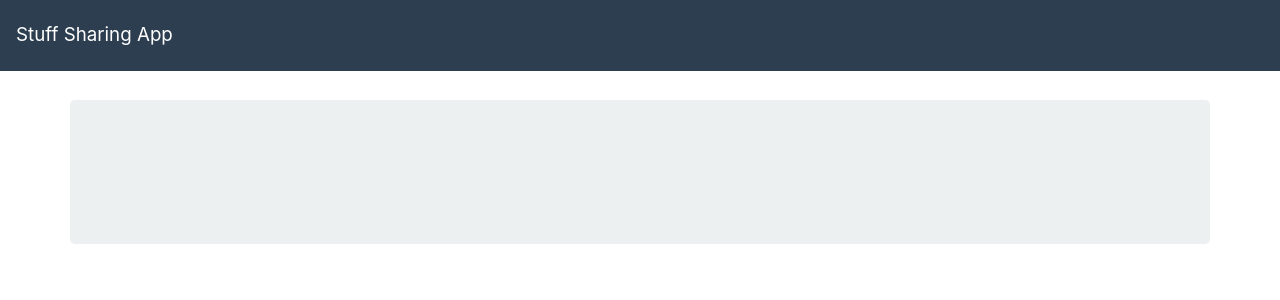
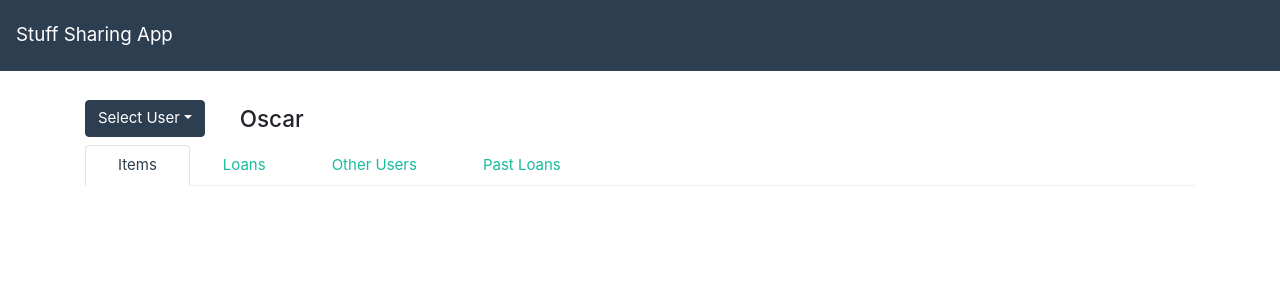
Before and after one commit to jshoung/CS2102, a React (Create React App) app in the folder client/: page / in a window 1280 px wide. Shown: the top 300 px of the page. Built offline with nearby package versions, Linux system fonts and the light colour scheme; no server answers.

Commit message:
Added Simple design to select user and tabs to display data

```diff
--- a/client/package.json
+++ b/client/package.json
@@ -9,7 +9,9 @@
     "@types/react-dom": "^16.8.2",
     "@types/react-router-dom": "^4.3.1",
     "axios": "^0.18.0",
+    "bootstrap": "^4.3.1",
     "react": "^16.8.3",
+    "react-bootstrap": "^1.0.0-beta.5",
     "react-dom": "^16.8.3",
     "react-router": "^4.3.1",
     "react-router-dom": "^4.3.1",
--- a/client/src/Main/Main.tsx
+++ b/client/src/Main/Main.tsx
@@ -1,9 +1,14 @@
 import React, { Component } from 'react'
 import axios from 'axios'
+import { Nav, Dropdown, InputGroup, FormControl, Col, Row } from "react-bootstrap";
+import DropdownItem from 'react-bootstrap/DropdownItem';
+import DropdownMenu from 'react-bootstrap/DropdownMenu';
 
 class Main extends Component {
   state = {
     data: { title: '', description: '' },
+    user: "Oscar",
+    tab: "Items",
   }
 
   async componentDidMount() {
@@ -15,18 +20,62 @@ class Main extends Component {
     })
   }
 
+  changeUser = (user: string) => {
+    this.setState({user})
+  }
+
+  changeTab = (tab: string) => {
+    this.setState({tab})
+  }
+
   render() {
     const { data } = this.state
     if (data === null) return <p>Loading ...</p>
 
     return (
+      // <div className="container">
+      //   <div className="row">
+      //     <div className="jumbotron col-12 text-center">
+      //       <h1 className="display-3">{data.title}</h1>
+      //       <p className="lead">{data.description}</p>
+      //     </div>
+      //   </div>
+      // </div>
       <div className="container">
-        <div className="row">
-          <div className="jumbotron col-12 text-center">
-            <h1 className="display-3">{data.title}</h1>
-            <p className="lead">{data.description}</p>
-          </div>
-        </div>
+        <Row>
+          <Col md="auto">
+          <Dropdown>
+            <Dropdown.Toggle variant="primary" id="dropdown-basic">
+              Select User
+            </Dropdown.Toggle>
+            <Dropdown.Menu>
+                <Dropdown.Item onSelect={() => this.changeUser("Oscar")}>Oscar</Dropdown.Item>
+                <Dropdown.Item onSelect={() => this.changeUser("Nicholas")}>Nicholas</Dropdown.Item>
+                <Dropdown.Item onSelect={() => this.changeUser("Lim Jie")}>Lim Jie</Dropdown.Item>
+                <Dropdown.Item onSelect={() => this.changeUser("Julian")}>Julian</Dropdown.Item>
+              </Dropdown.Menu>
+          </Dropdown>
+          </Col>
+          <Col>
+          <h4 className="user">
+  	        {this.state.user}
+          </h4>
+          </Col>
+        </Row>
+        <Nav variant="tabs" activeKey={this.state.tab}>
+          <Nav.Item>
+            <Nav.Link eventKey="Items" onSelect={() => this.changeTab("Items")}>Items</Nav.Link>
+          </Nav.Item>
+          <Nav.Item>
+            <Nav.Link eventKey="Loans" onSelect={() => this.changeTab("Loans")}>Loans</Nav.Link>
+          </Nav.Item>
+          <Nav.Item>
+            <Nav.Link eventKey="Other Users" onSelect={() => this.changeTab("Other Users")}>Other Users</Nav.Link>
+          </Nav.Item>
+          <Nav.Item>
+            <Nav.Link eventKey="Past Loans" onSelect={() => this.changeTab("Past Loans")}>Past Loans</Nav.Link>
+          </Nav.Item>
+        </Nav>
       </div>
     )
   }
--- a/client/src/index.css
+++ b/client/src/index.css
@@ -13,3 +13,8 @@ code {
   font-family: source-code-pro, Menlo, Monaco, Consolas, 'Courier New',
     monospace;
 }
+
+.user {
+  vertical-align: middle;
+  padding: 5px;
+}
```
Also changed, not shown: 1 other file (tests, documents, lock files or other folders).
